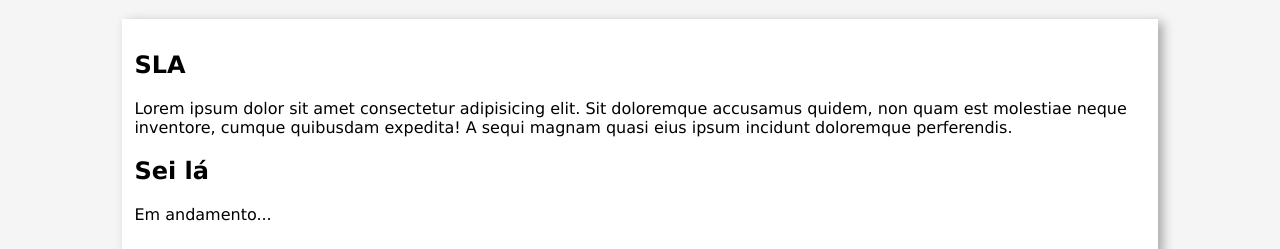
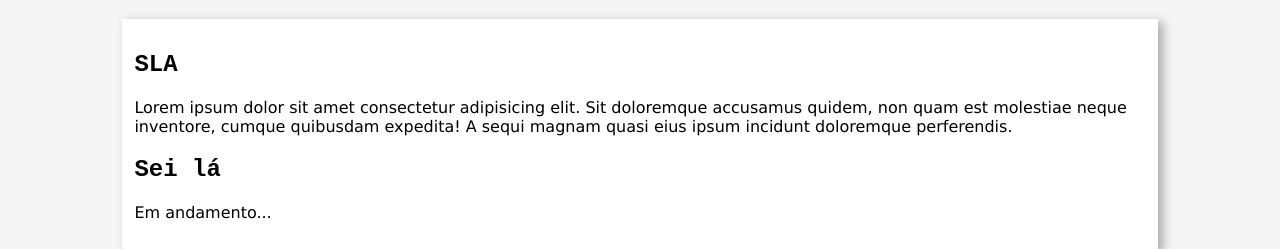
Before and after one commit to JhonatanDev132/Exemplos-branches, a plain HTML site: page index.html in a window 1280 px wide. Shown: the part 62-311 px from the top of the page. Drawn offline with Linux system fonts and the light colour scheme.

Commit message:
Update estilo.css

```diff
--- a/css/estilo.css
+++ b/css/estilo.css
@@ -10,3 +10,7 @@ main{
     margin: auto;
     box-shadow:darkgray 5px 3px 10px;
 }
+
+main h2{
+    font-family:'Courier New', Courier, monospace;
+}
```
